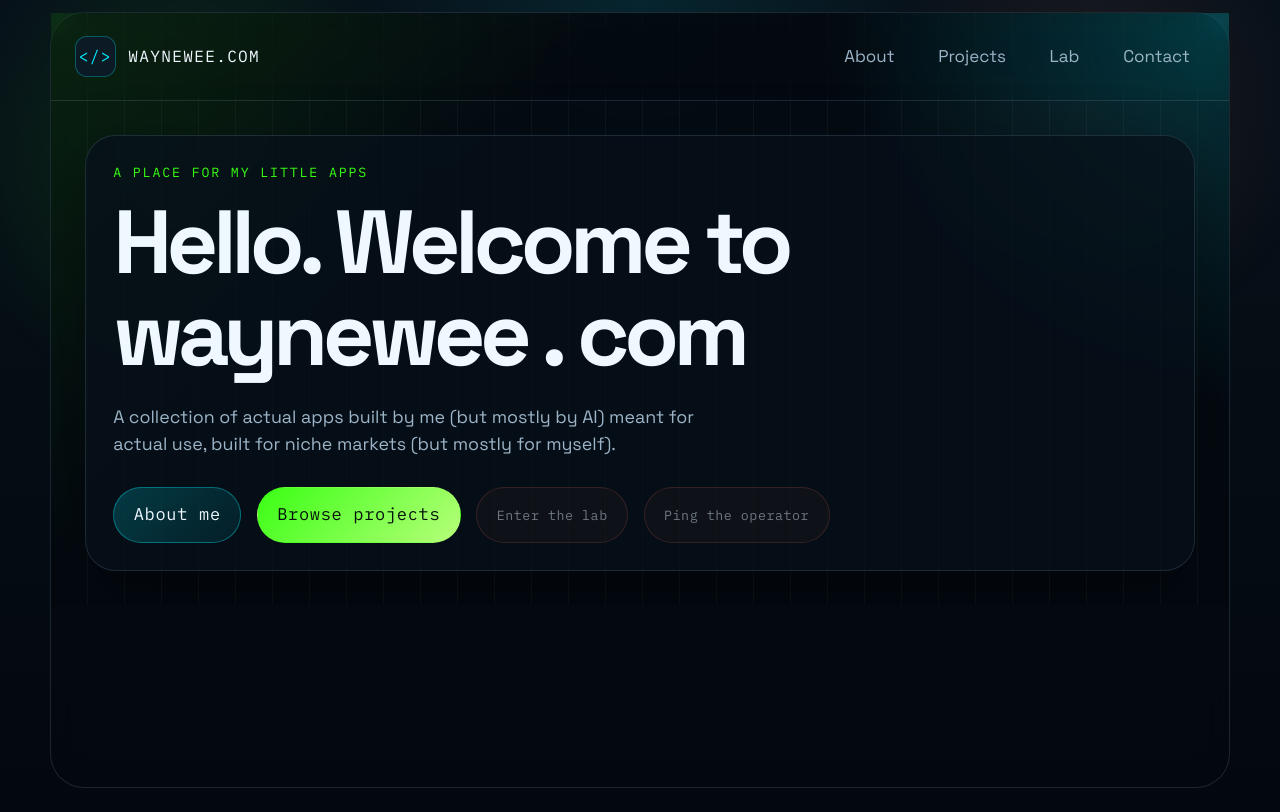
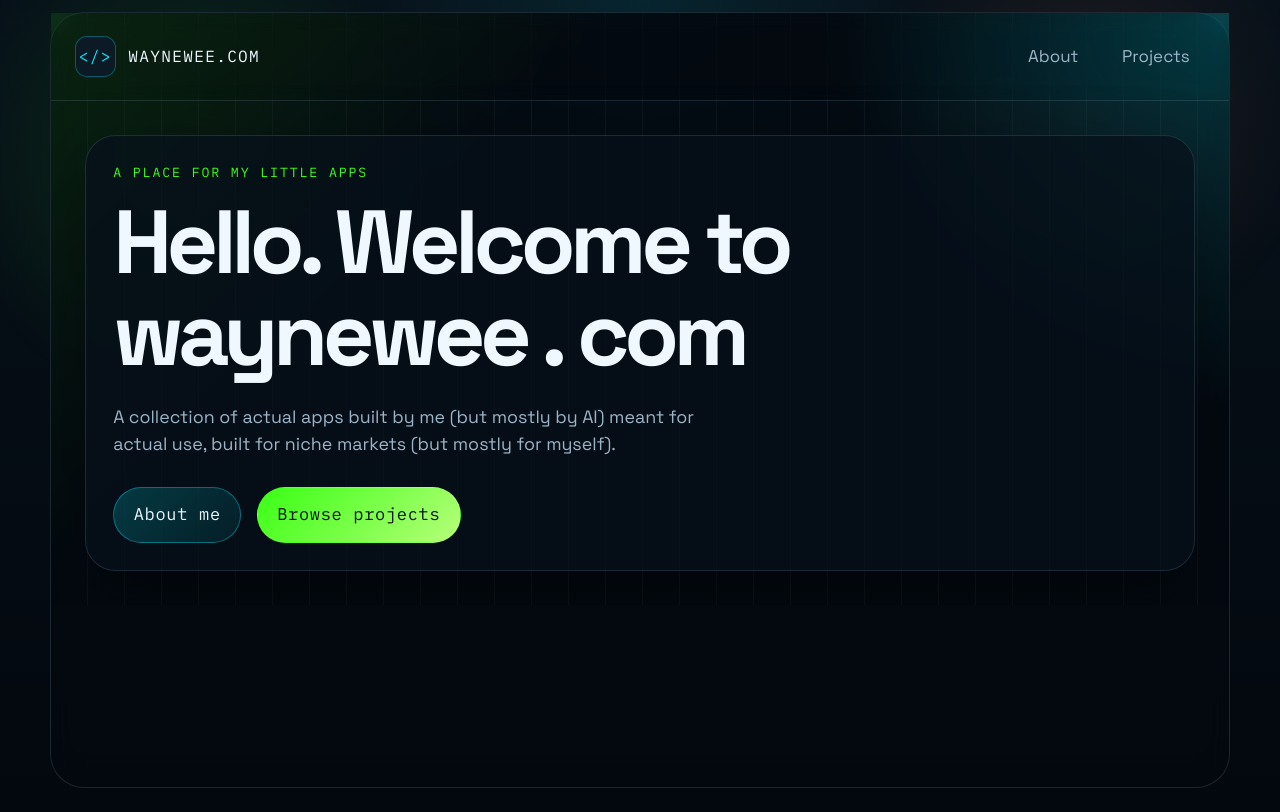
Before and after one commit to waynewee/waynewee.com, a React (Vite) app: page / in a window 1280 px wide. Built offline with nearby package versions, Linux system fonts and the light colour scheme.

Commit message:
Remove lab

```diff
--- a/src/App.tsx
+++ b/src/App.tsx
@@ -112,8 +112,6 @@ function App() {
         <nav className="topnav" aria-label="Primary">
           <a href="#about">About</a>
           <a href="#projects">Projects</a>
-          <a href="#lab">Lab</a>
-          <a href="#contact">Contact</a>
         </nav>
       </header>
 
@@ -176,12 +174,6 @@ function App() {
                 <a className="button button-primary" href="#projects">
                   Browse projects
                 </a>
-                <button className="button button-ghost" type="button" disabled>
-                  Enter the lab
-                </button>
-                <button className="button button-ghost" type="button" disabled>
-                  Ping the operator
-                </button>
               </div>
             </div>
           </section>
```
